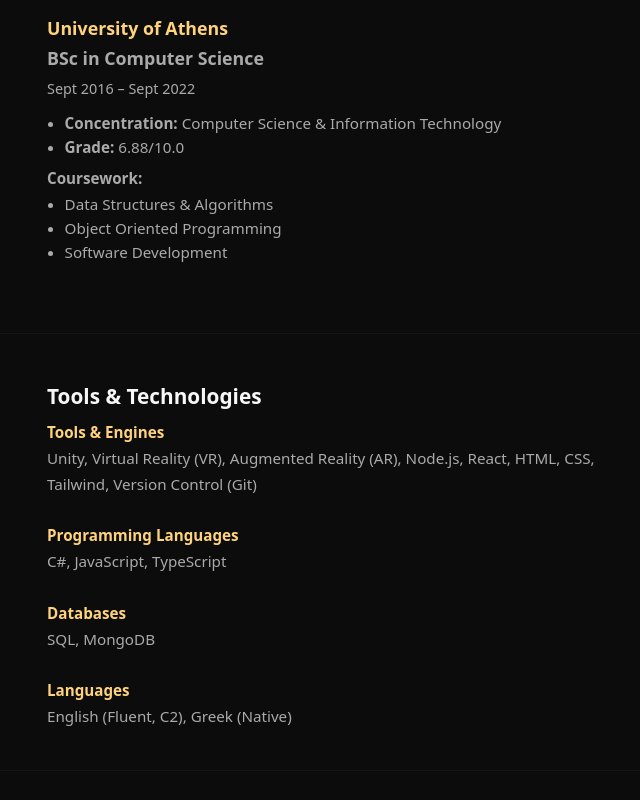
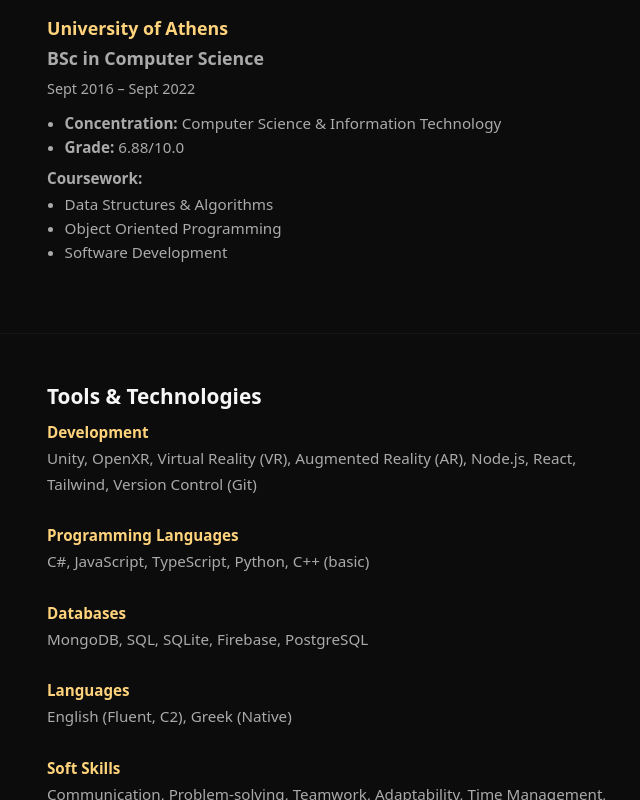
Before and after one commit to kostantinostheo/ktheofilis.dev, a plain HTML site: page index.html in a window 1280 px wide. Shown: the part 2000-2800 px from the top of the page, without its empty margins (297-937 px from the left). Drawn offline with Linux system fonts and the light colour scheme.

Commit message:
additions in skills

```diff
--- a/index.html
+++ b/index.html
@@ -30,7 +30,7 @@
             Software Engineer
           </h1>
           <p class="hero-text">
-            I design and build XR applications and interactive systems using Unity and modern web technologies. I focus on creating meaningful tools for research, data visualization, training, and real-world decision support.
+            I design and build XR applications and interactive systems using Unity and modern web technologies. I focus on creating meaningful tools for research, data visualization, training, and real-world decision support. Always eager to learn more.
           </p>
           <a class="btn" href="Theofilis_CV_EN.pdf" target="_blank">Download Résumé</a>
 
@@ -93,20 +93,24 @@
     <div class="container section-inner">
       <h2 class="section-title">Tools & Technologies</h2>
       <p class="section-text">
-        <strong class="in-section-title">Tools & Engines</strong><br>
-        Unity, Virtual Reality (VR), Augmented Reality (AR), Node.js, React, HTML, CSS, Tailwind, Version Control (Git)
+        <strong class="in-section-title">Development</strong><br>
+        Unity, OpenXR, Virtual Reality (VR), Augmented Reality (AR), Node.js, React, Tailwind, Version Control (Git)
         <br><br>
 
         <strong class="in-section-title">Programming Languages</strong><br>
-        C#, JavaScript, TypeScript
+        C#, JavaScript, TypeScript, Python, C++ (basic)
         <br><br>
 
         <strong class="in-section-title">Databases</strong><br>
-        SQL, MongoDB
+        MongoDB, SQL, SQLite, Firebase, PostgreSQL
         <br><br>
 
         <strong class="in-section-title">Languages</strong><br>
         English (Fluent, C2), Greek (Native)
+        <br><br>
+
+        <strong class="in-section-title">Soft Skills</strong><br>
+        Communication, Problem-solving, Teamwork, Adaptability, Time Management, Attention to Detail, Creativity, Collaboration
       </p>
     </div>
   </section>
@@ -117,7 +121,7 @@
       <div class="container section-inner">
         <h2 class="section-title">Contact me</h2>
         <p class="section-text">
-          My email is available for download. Feel free to use it to contact me.
+          My email is available in my CV. Feel free to use it to contact me.
         </p>
       </div>
     </section>
```
